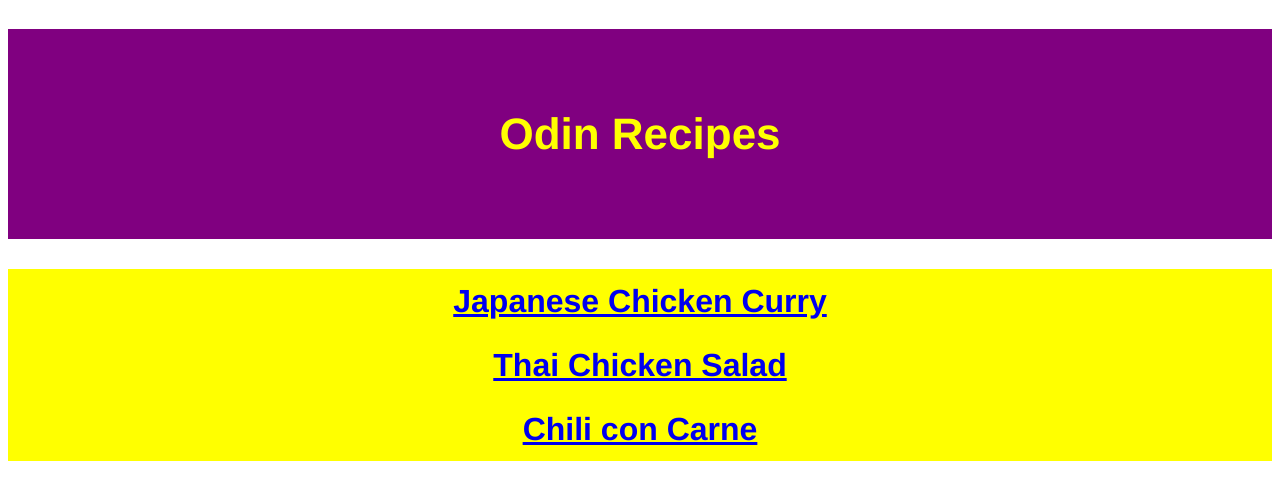
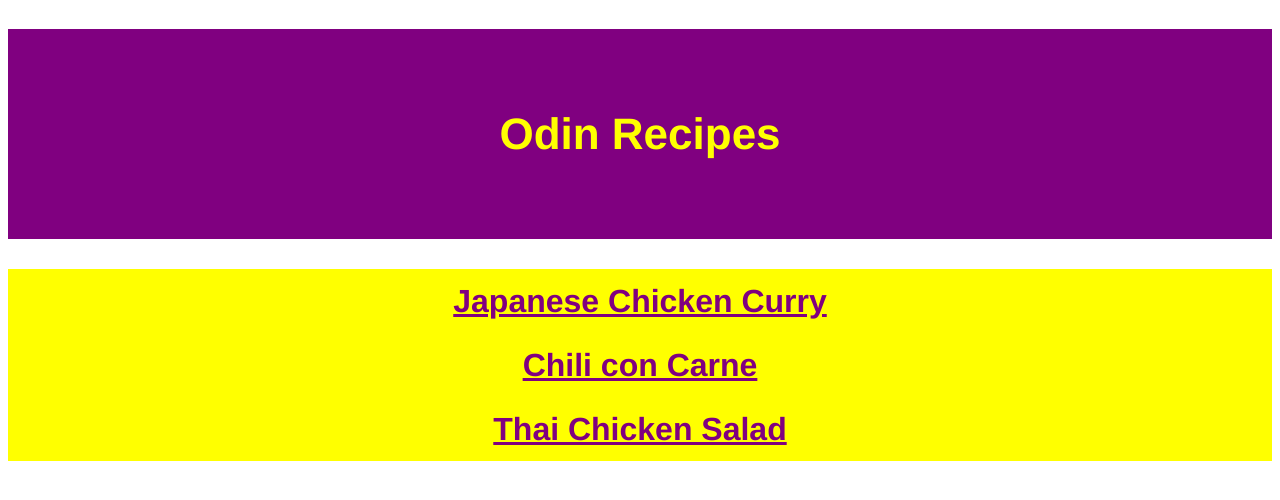
Before and after one commit to Cragius/odin-recipes, a plain HTML site: page index.html in a window 1280 px wide. Drawn offline with Linux system fonts and the light colour scheme.

Commit message:
Minor CSS edits

```diff
--- a/index.html
+++ b/index.html
@@ -7,8 +7,8 @@
     </head>
     <body>
         <h1>Odin Recipes</h1>
-        <div><a href="./recipes/curry.html">Japanese Chicken Curry</a></div>
-        <div><a href="./recipes/thai-chicken-salad.html">Thai Chicken Salad</a></div>
-        <div><a href="./recipes/chili.html">Chili con Carne</a></
+        <a href="./recipes/curry.html">Japanese Chicken Curry</a>
+        <a href="./recipes/chili.html">Chili con Carne</a>
+        <a href="./recipes/thai-chicken-salad.html">Thai Chicken Salad</a>
     </body>
 </html>
--- a/recipes/styles.css
+++ b/recipes/styles.css
@@ -39,6 +39,7 @@ p, ul, ol {
 
 div {
     text-align: center;
+    display: inline;
 }
 
 img {
--- a/styles.css
+++ b/styles.css
@@ -7,7 +7,8 @@ h1 {
     padding: 80px;
 }
 
-div {
+a {
+    display: block;
     color: purple;
     background-color: yellow;
     font-weight: bold;
```
Also changed, not shown: 1 other file.
